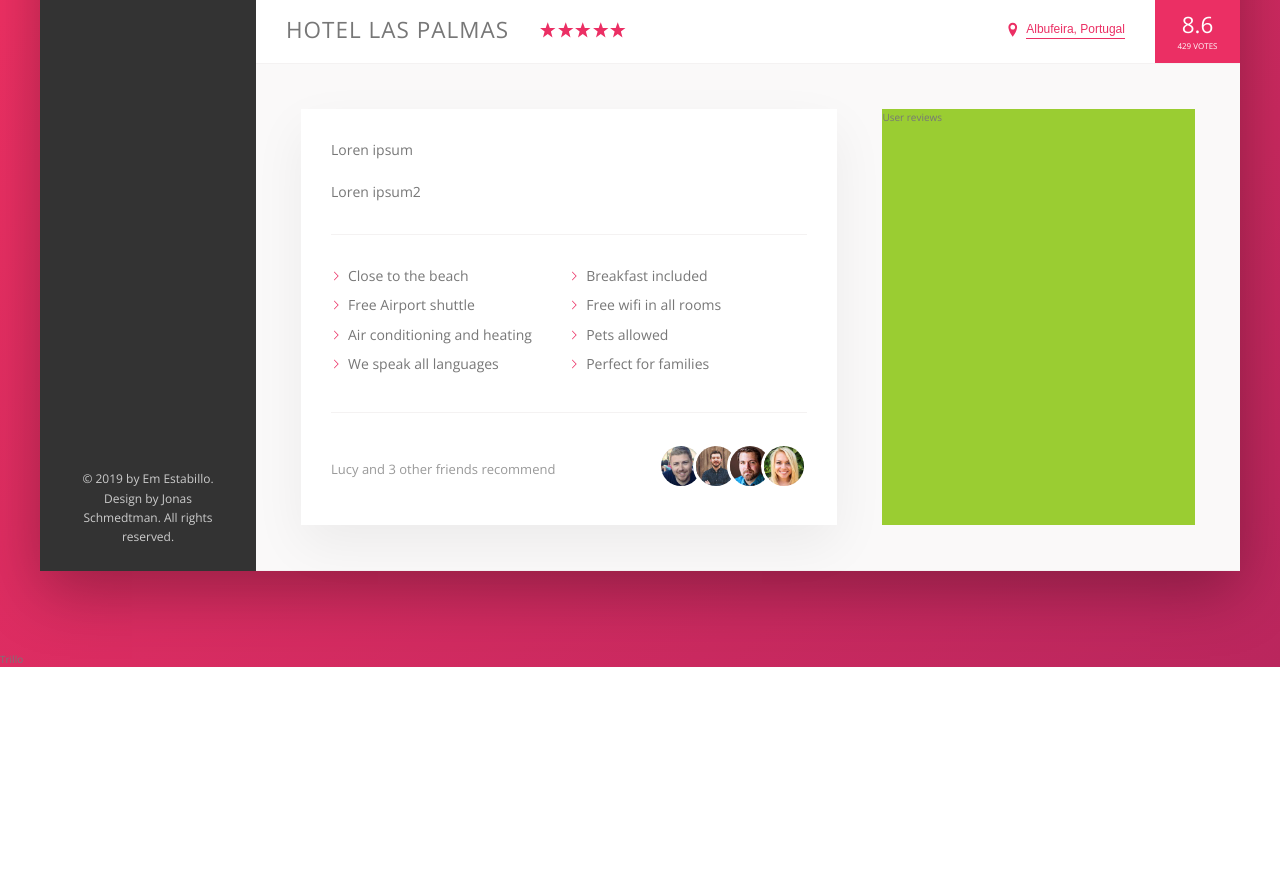
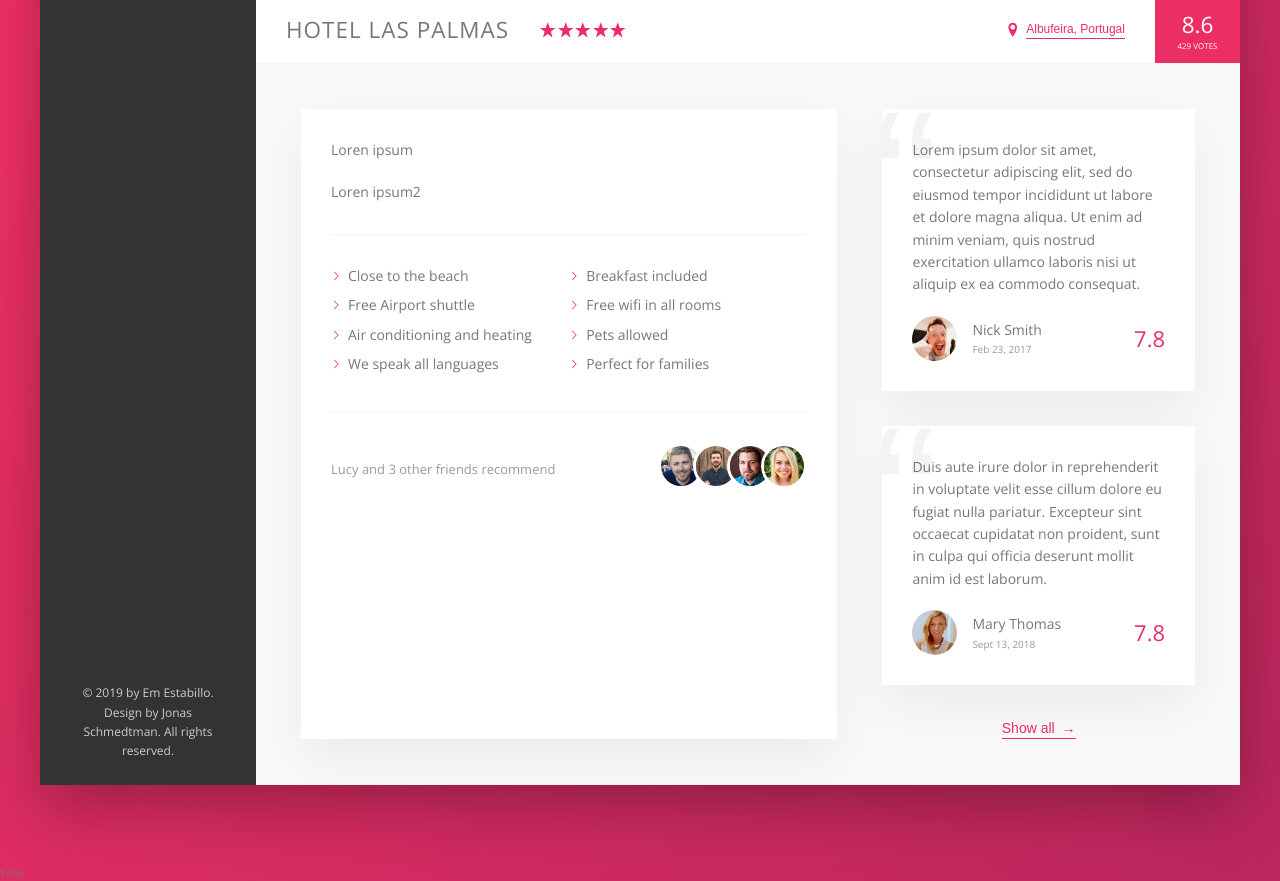
Before and after one commit to emestabillo/Trillo, a website: page index.html in a window 1280 px wide. Shown: the part 538-1419 px from the top of the page. Before the commit the page ends 1205 px from the top, so only its background shows below. Drawn offline with nearby package versions, Linux system fonts and the light colour scheme.

Commit message:
User reviews section

```diff
--- a/index.html
+++ b/index.html
@@ -165,9 +165,37 @@
                   </div>
                 </div>
               </div>
-              <div class="user-reviews">
-                User reviews
-              </div>
+              <figure class="user-reviews">
+                <figure class="review">
+                  <blockquote class="review__text">
+                    Lorem ipsum dolor sit amet, consectetur adipiscing elit, sed do eiusmod tempor incididunt ut labore et dolore magna aliqua. Ut enim ad minim veniam, quis nostrud exercitation ullamco laboris nisi ut aliquip ex ea commodo consequat.
+                  </blockquote>
+                  <figcaption class="review__user">
+                    <img src="img/user-1.jpg" alt="User 1" class="review__photo">
+                    <div class="review__user-box">
+                      <p class="revew__user-name">Nick Smith</p>
+                      <p class="review__user-date">Feb 23, 2017</p>
+                    </div>
+                    <div class="review__rating">7.8</div>
+                  </figcaption>
+                </figure>
+
+                <figure class="review">
+                  <blockquote class="review__text">
+                    Duis aute irure dolor in reprehenderit in voluptate velit esse cillum dolore eu fugiat nulla pariatur. Excepteur sint occaecat cupidatat non proident, sunt in culpa qui officia deserunt mollit anim id est laborum.
+                  </blockquote>
+                  <figcaption class="review__user">
+                    <img src="img/user-2.jpg" alt="User 2" class="review__photo">
+                    <div class="review__user-box">
+                      <p class="revew__user-name">Mary Thomas</p>
+                      <p class="review__user-date">Sept 13, 2018</p>
+                    </div>
+                    <div class="review__rating">7.8</div>
+                  </figcaption>
+                </figure>
+
+                <button class="btn-inline">Show all <span>&rarr;</span></button>
+              </figure>
             </div>
 
           </main>
--- a/sass/_components.scss
+++ b/sass/_components.scss
@@ -265,8 +265,17 @@
   cursor: pointer;
   transition: all .2s;
 
+  & span {
+    margin-left: 3px;
+    transition: margin-left .2s;
+  }
+
   &:hover {
     color: var(--color-grey-dark-1);
+
+    span {
+      margin-left: 8px;
+    }
   }
 
   &:focus {
@@ -345,11 +354,6 @@
 
   &__count {
     margin-right: auto;
-
-  }
-
-  &__friends {
-
   }
 
   &__photo {
@@ -364,3 +368,67 @@
     }
   }
 }
+
+//USER REVIEWS
+.review {
+  background-color: #fff;
+  box-shadow: var(--shadow-light);
+  padding: 3rem;
+  margin-bottom: 3.5rem;
+  position: relative;
+  overflow: hidden;
+
+  &__text {
+    margin-bottom: 2rem;
+    z-index: 10;
+    position: relative;
+  }
+
+  &__user {
+    display: flex;
+    align-items: center;
+
+  }
+
+  &__photo {
+    height: 4.5rem;
+    width: 4.5rem;
+    border-radius: 50%;
+    margin-right: 1.5rem;
+  }
+
+  &__user-box {
+    margin-right: auto;
+  }
+
+  &__user-name {
+    font-size: 1.1rem;
+    font-weight: 600;
+    text-transform: uppercase;
+    margin-bottom: .4rem;
+
+  }
+
+  &__user-date {
+    font-size: 1rem;
+    color: var(--color-grey-dark-3);
+  }
+
+  &__rating {
+    color: var(--color-primary);
+    font-size: 2.2rem;
+    font-weight: 300;
+  }
+
+  &::before {
+    content: "\201C";
+    position: absolute;
+    top: -2.75rem;
+    left: -1rem;
+    line-height: 1;
+    font-size: 20rem;
+    color: var(--color-grey-light-2);
+    font-family: sans-serif;
+    z-index: 1;
+  }
+}
--- a/sass/_layout.scss
+++ b/sass/_layout.scss
@@ -38,6 +38,7 @@
 }
 
 .detail {
+  font-size: 1.4rem;
   display: flex;
   padding: 4.5rem;
   border-bottom: var(--line);
@@ -50,10 +51,12 @@
   flex: 0 0 60%;
   margin-right: 4.5rem;
   box-shadow: var(--shadow-light);
-  font-size: 1.4rem;
 }
 
 .user-reviews {
-  background-color: yellowgreen;
   flex: 1;
+
+  display: flex;
+  flex-direction: column;
+  align-items: center;
 }
```
Also changed, not shown: css/style.css.
